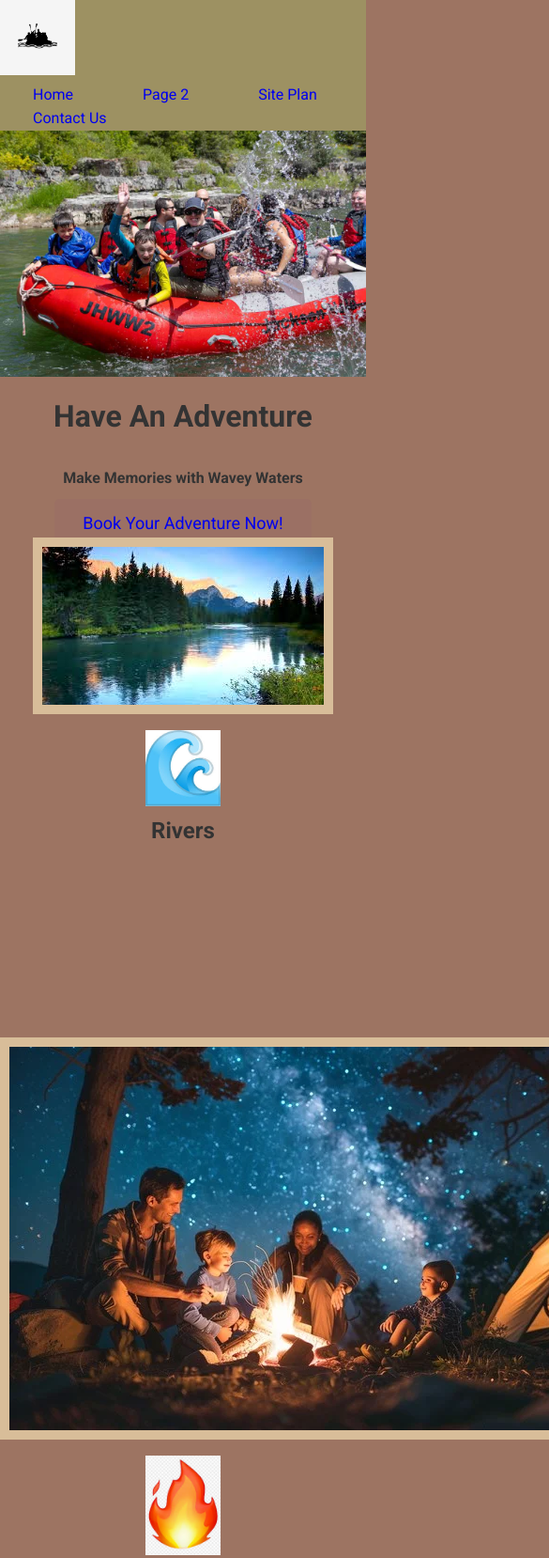
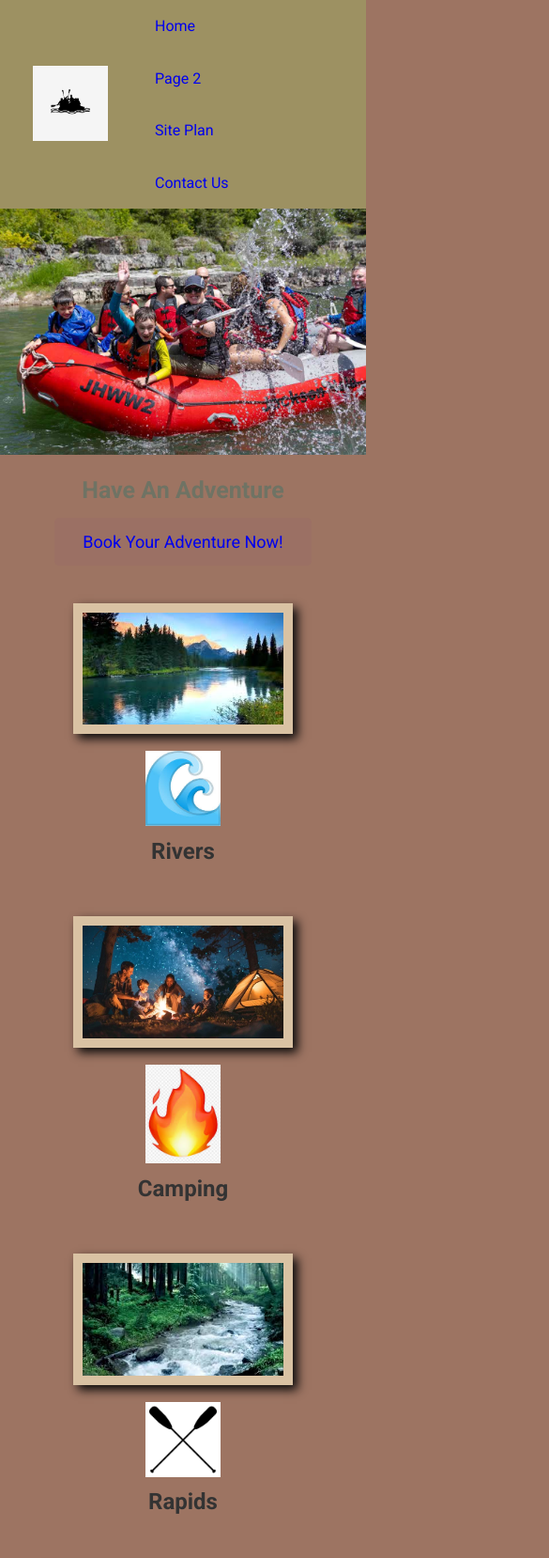
Before and after one commit to Sleeponit-Thurs/wdd-130, a plain HTML site: page wwr/index.html in a window 390 px wide. Shown: the top 1658 px of the page at 94% size, 585 px wide, since content can reach past the window. Drawn offline with Linux system fonts and the light colour scheme.

Commit message:
w07-final-touches

```diff
--- a/wwr/styles/style.css
+++ b/wwr/styles/style.css
@@ -100,10 +100,11 @@ nav a:hover {
 }
 footer {
     background-color: #9D9162;
-    text-align: left;
     padding: 25px 50px;
-    padding-top: 15px;
     margin-top: 200px;
+    display: flex;
+    justify-content: space-around;
+    align-items: center;
 }
 footer a {
     text-decoration: none;
@@ -142,7 +143,7 @@ footer p {
 main section {
     text-align: center;
 }
-.river-card{
+.rivers-card{
     margin: 200px 0;
 }
 .camping-card{
@@ -157,3 +158,121 @@ main section {
 main section img {
     box-sizing: border-box;
 }
+header {
+    display: grid;
+    grid-template-columns: 150px auto;
+}
+nav {
+    display: flex;
+    justify-content: space-around;
+
+}
+#logo_link {
+    padding-top: 5px;
+    justify-self: center;
+    align-self: center;
+}
+#hero {
+    display: grid;
+    grid-template-columns: 1fr 3fr 1fr;
+    margin-top: -100px;
+}
+#hero-box {
+    grid-column: 1/4;
+    grid-row: 1/3;
+    z-index: -1;
+}
+#hero-msg {
+    grid-column: 2/3;
+    grid-row: 1/2;
+    color: #e4e4e4;
+    margin-top: 100px;
+}
+#hero-img {
+    width: 100%;
+}
+.home-grid {
+    display: grid;
+    grid-template-columns:repeat(10, 1fr);
+}
+.card-img, .mountains {
+    width: 100%;
+}
+.rivers-card {
+    grid-column: 2/4;
+    grid-row: 2/3;
+}
+.camping-card {
+    grid-column: 5/7;
+    grid-row: 2/3;
+}
+.rapids-card {
+    grid-column: 8/10;
+    grid-row: 2/3;
+}
+#background {
+    grid-column: 1/11;
+    grid-row: 4/9;
+}
+.mountains {
+    grid-column: 2/7;
+    grid-row: 5/8;
+    box-shadow: 5px 5px 10px #0a0a0a;
+}
+.msg {
+    grid-column: 6/10;
+    grid-row: 6/7;
+    box-shadow: 5px 5px 10px #0a0a0a;
+}
+.card-img {
+    border: 10px solid #d9c2a3;
+    transition: transform .5s;
+    box-shadow: 5px 5px 10px #0a0a0a;
+}
+.card-img:hover {
+    opacity: .6;
+    transform: scale(1.1);
+}
+@media screen and (max-width: 900px) {
+    #hero, .home-grid {
+        display: block;
+        height: auto;
+    }
+    nav, footer {
+        flex-direction: column;
+    }
+    nav a {
+        display: block;
+        padding: 15px;
+    }
+    #hero {
+        margin-top: 0;
+    }
+    #hero-msg {
+        margin-top: 0;
+    }
+    #hero-msg h4 {
+        display: none;
+    }
+    #hero-msg h1 {
+        color: #6f7364;
+    }
+    .home-title {
+        font-size: 25px;
+    }
+    .rivers-card, .camping-card, .rapids-card {
+        margin: 50px auto;
+        width: 60%;
+    }
+    #background {
+        display: none;
+    }
+    .mountains, .msg {
+        width: 80%;
+        display: block;
+        margin: 0 auto;
+    }
+    footer {
+        margin-top: 25px;
+    }
+}
```
